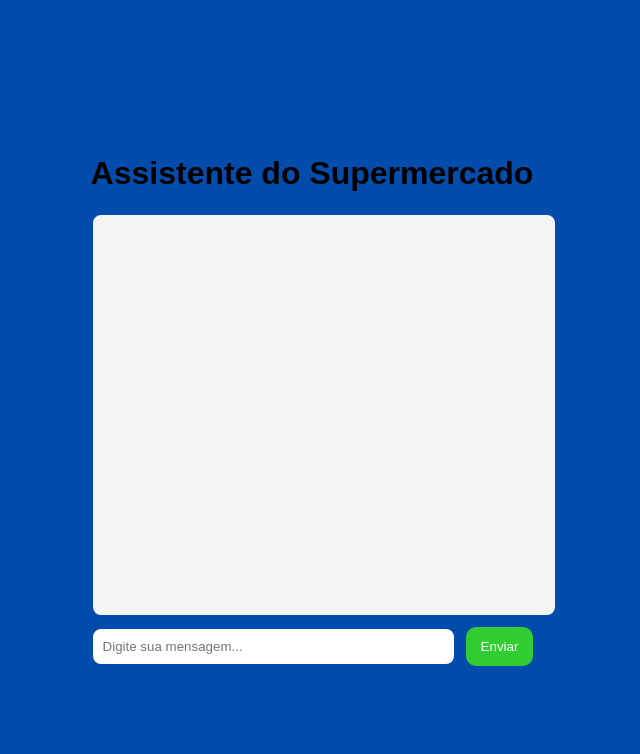
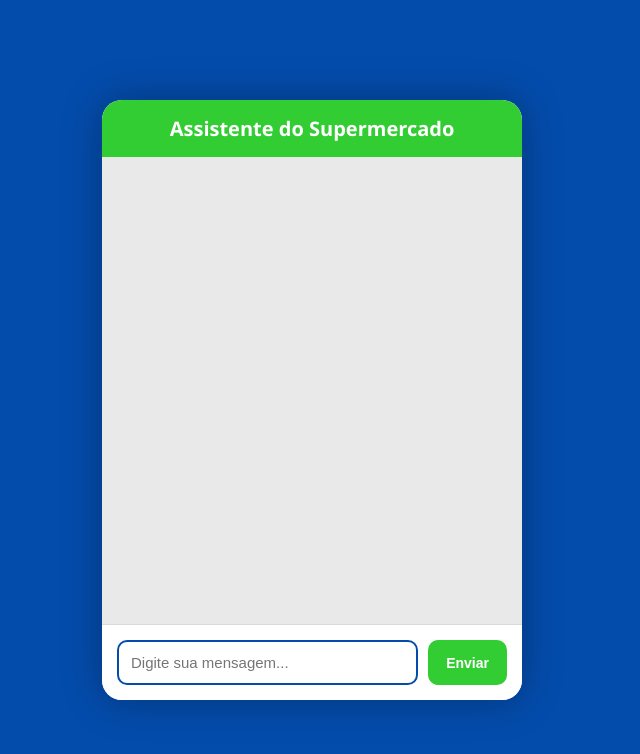
Before and after one commit to tcc52/supermercado, a website: page public/index.html in a window 1280 px wide. Shown: the whole page, without its empty margins (328-968 px from the left). Drawn offline with Linux system fonts and the light colour scheme.

Commit message:
Update style.css

```diff
--- a/public/style.css
+++ b/public/style.css
@@ -1,81 +1,103 @@
 body {
-  font-family: Arial, sans-serif;
-  background: #044CACFF;
   margin: 0;
   padding: 0;
+  background: #044CACFF;
+  font-family: "Segoe UI", Arial, sans-serif;
   display: flex;
   justify-content: center;
   align-items: center;
   height: 100vh;
 }
 
-.chat-container {
-  width: 380px;
-  background: white;
-  border-radius: 12px;
-  padding: 20px;
-  box-shadow: 0 0 20px rgba(0,0,0,0.2);
+.chat-wrapper {
+  width: 420px;
+  height: 600px;
+  background: #ffffff;
+  border-radius: 20px;
+  overflow: hidden;
+  display: flex;
+  flex-direction: column;
+  box-shadow: 0 0 40px rgba(0,0,0,0.3);
 }
 
-h2 {
+header {
+  background: #32CD32FF;
+  padding: 15px;
   text-align: center;
-  color: #044CACFF;
-  margin-top: 0;
+}
+
+header h1 {
+  margin: 0;
+  font-size: 20px;
+  color: #fff;
+  font-weight: bold;
 }
 
 .chat-box {
-  width: 100%;
-  height: 380px;
+  flex: 1;
+  padding: 20px;
   overflow-y: auto;
-  border: 2px solid #044CACFF;
-  padding: 10px;
-  border-radius: 10px;
-  background: #f5f5f5;
-  margin-bottom: 10px;
+  background: #e9e9e9;
 }
 
 .message {
+  max-width: 75%;
+  padding: 12px 16px;
   margin: 10px 0;
-  padding: 8px 12px;
-  max-width: 80%;
-  border-radius: 10px;
+  border-radius: 12px;
+  font-size: 15px;
+  animation: fadeIn 0.2s ease-in-out;
 }
 
+/* Mensagem do usuário */
 .user {
   background: #32CD32FF;
   color: white;
-  text-align: right;
   margin-left: auto;
+  border-bottom-right-radius: 2px;
 }
 
+/* Mensagem da IA */
 .bot {
   background: #044CACFF;
   color: white;
-  text-align: left;
   margin-right: auto;
+  border-bottom-left-radius: 2px;
 }
 
 .input-area {
   display: flex;
-  gap: 10px;
+  padding: 15px;
+  background: #ffffff;
+  border-top: 1px solid #dadada;
 }
 
-input {
+.input-area input {
   flex: 1;
-  padding: 10px;
+  padding: 12px;
+  border-radius: 10px;
   border: 2px solid #044CACFF;
-  border-radius: 10px;
+  outline: none;
+  font-size: 15px;
 }
 
-button {
+.input-area button {
+  margin-left: 10px;
+  padding: 12px 18px;
   background: #32CD32FF;
   color: white;
-  padding: 10px 15px;
   border: none;
   border-radius: 10px;
   cursor: pointer;
+  font-weight: bold;
+  font-size: 14px;
 }
 
-button:hover {
+.input-area button:hover {
   opacity: 0.8;
 }
+
+@keyframes fadeIn {
+  from { opacity: 0; transform: translateY(4px); }
+  to { opacity: 1; transform: translateY(0); }
+}
```
